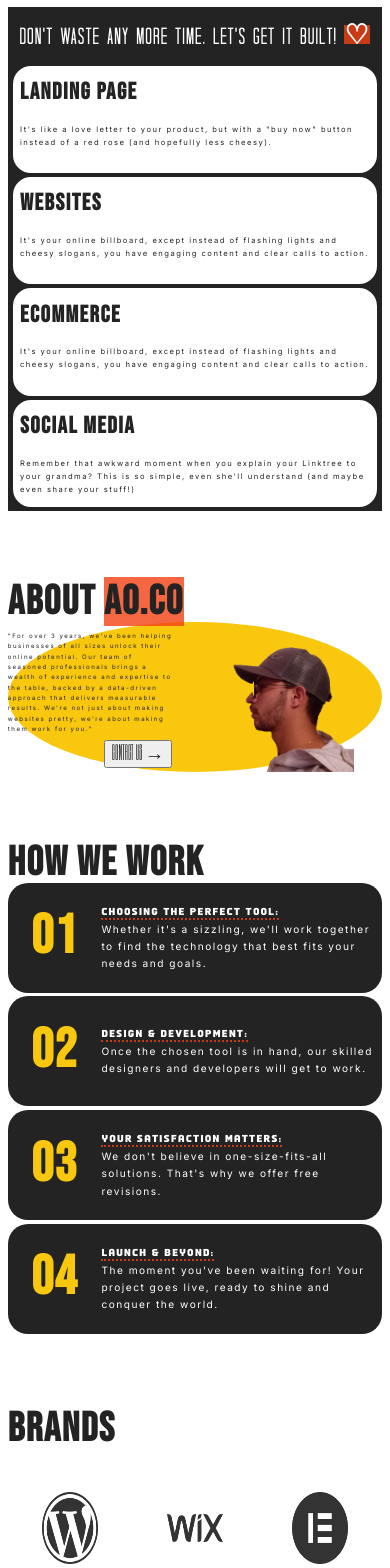
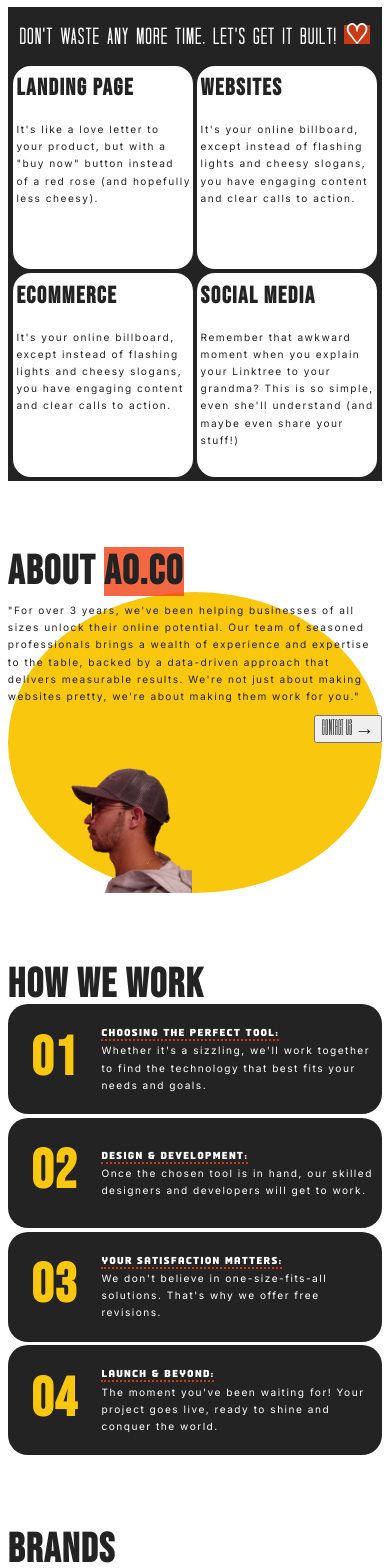
Before and after one commit to paulong/aoco, a Next.js app: page / in a window 390 px wide. Shown: the part 80-1648 px from the top of the page. Built offline with nearby package versions, Linux system fonts and the light colour scheme.

Commit message:
Fixed [responsive v2]

```diff
--- a/styles/page.module.css
+++ b/styles/page.module.css
@@ -525,8 +525,7 @@ margin: 5%;
 
 
   .sectionAbout{
-    height: fit-content;
-    grid-template-columns: 1fr 1fr;
+   display: block;
 
     }
   .sectionAbout img{
@@ -535,17 +534,16 @@ margin: 5%;
   }
 
   .sectionAbout p {
-    font-size: calc( var(--font-size) *1.2);
+    font-size: calc( var(--font-size) *2);
   }
 
-  .containerinfo{
-    display: block;
-    border-radius: 150px;
-  }
+
+
+
 
   .info{
     border-radius: 20px;
-    height: 100px;
+    height: 200px;
   }
 
   .info h3{
@@ -553,8 +551,16 @@ margin: 5%;
   }
 
   .info p{
-    font-size:calc( var(--font-size) * 1.5) ;
+    font-size:calc( var(--font-size) * 2) ;
   }
+
+  .etiquetas{
+    display: block;
+  }
+
+ .etiquetas{
+  font-size: calc( var(--font-size) *2);
+ }
 
   .process{
     display: block;
@@ -578,7 +584,12 @@ margin: 5%;
 
   .tecno img{
 
-    height: 45%;
+    height: 38%;
     width: 45%;
   }
+
+  .Exitos h1{
+    font-size: calc( var(--font-size-H));
+
+  }
 }
```
